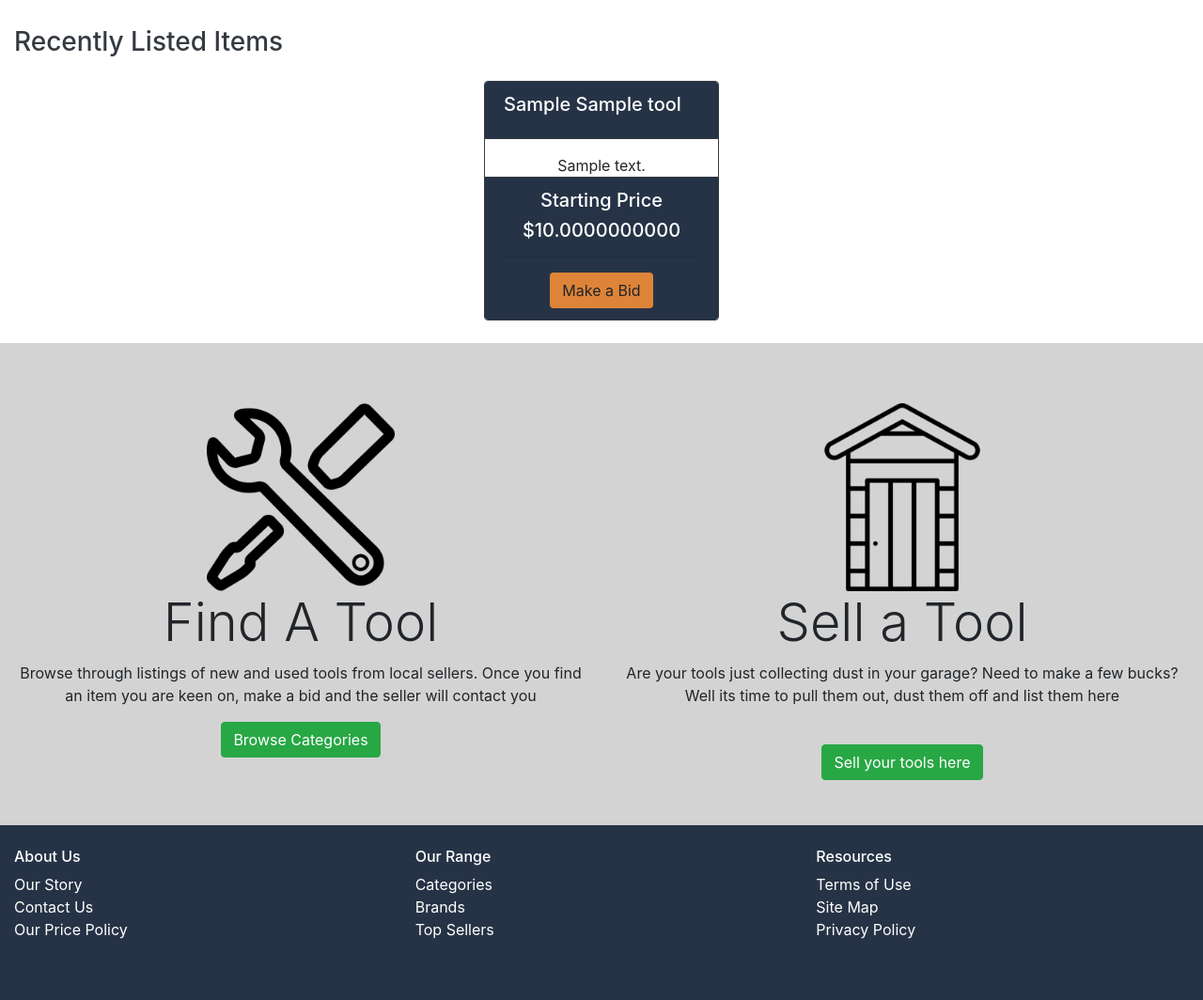
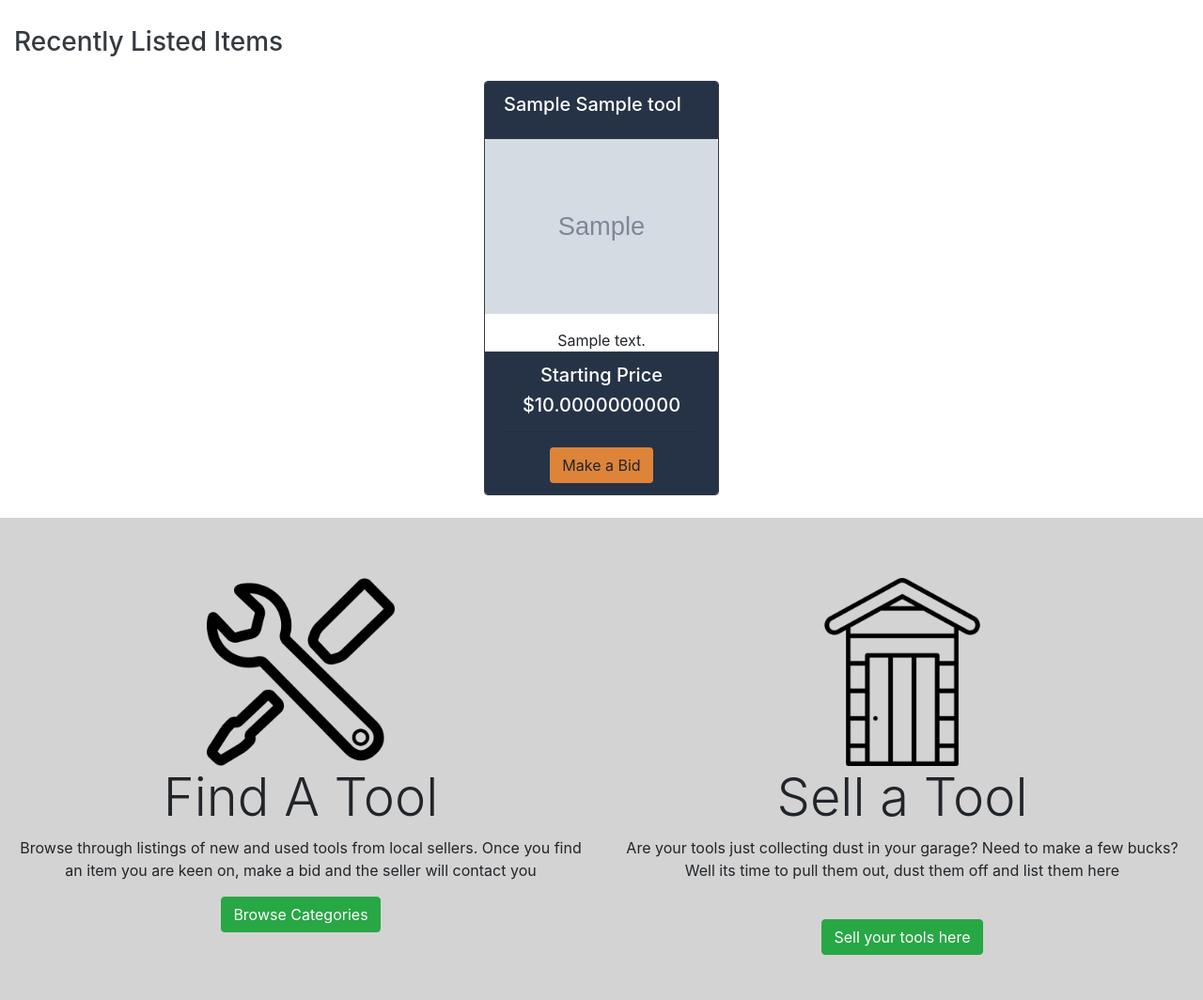
Before and after one commit to dwebs9/heroku-app-tres, a Flask app: page / in a window 1280 px wide. Shown: the part 400-1464 px from the top of the page at 94% size. Run offline with Flask 2, Linux system fonts and the light colour scheme; tables that the repository leaves empty hold one stand-in row (values such as "Sample post"); grey boxes marked "Sample" are stand-in pictures; some libraries are stand-ins or nearby versions.

Commit message:
Test 1: Bug 2.

```diff
--- a/marketplace/templates/index.html
+++ b/marketplace/templates/index.html
@@ -26,9 +26,9 @@
 
 <main>
 
-    <!-- -Contains Main Content-->
+    <!---Contains Main Content-->
 
-    <!--Popular Items--->
+    <!---Popular Items--->
 
     <section>
 
@@ -45,9 +45,8 @@
                             <h5 class="card-title">{{tool.brand}} {{tool.tool_name}}</h5>
                         </div>
 
-                        <div class="card-body py-0 px-0>
-                            <img class=" img thumb-post card-img-top mx-auto "" src={{ '../static/img/' + tool.images }}
-                            alt="Tool Image">
+                        <div class="card-body py-0 px-0">
+                            <img class="img thumb-post card-img-top mx-auto" src={{ '../static/img/' + tool.images }} alt="Tool Image">
 
                             <p class="card-text mx-2 px-2 text-center pt-3">{{tool.desc}}
                             </p>
```
